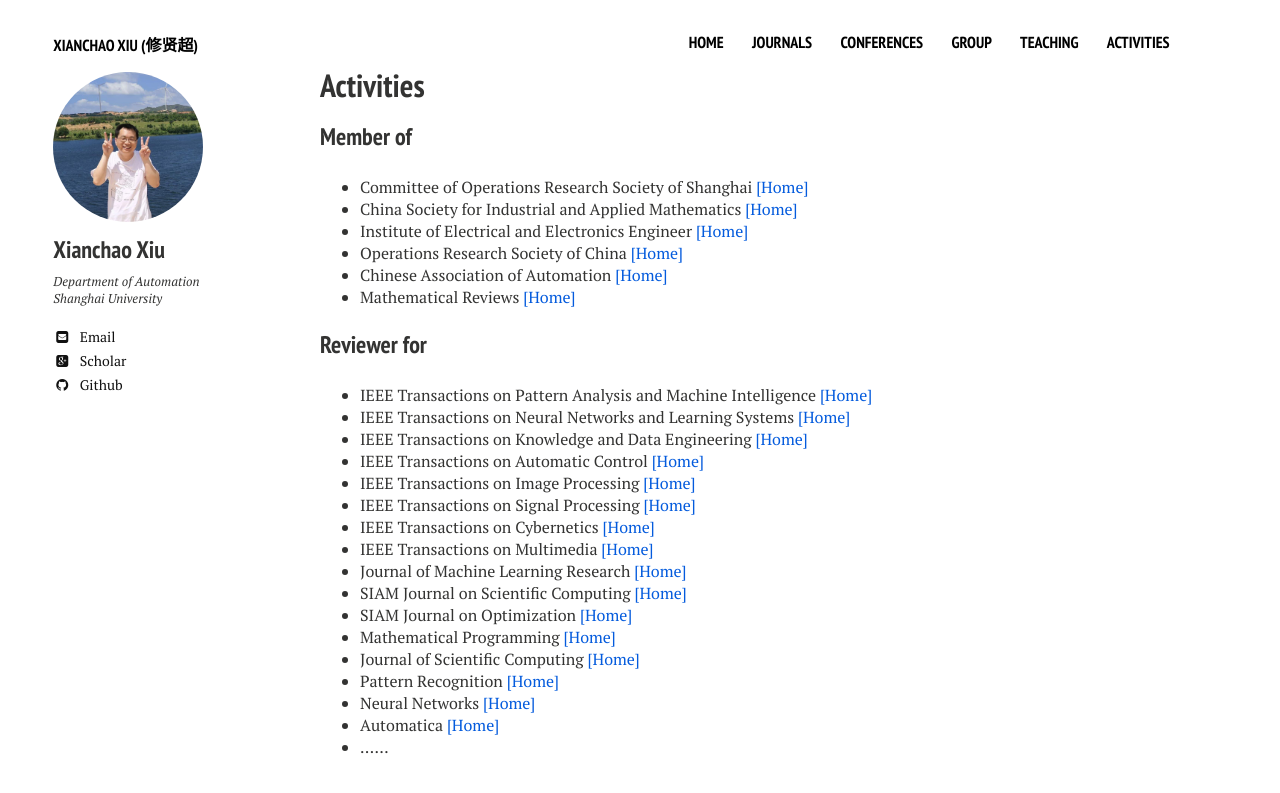
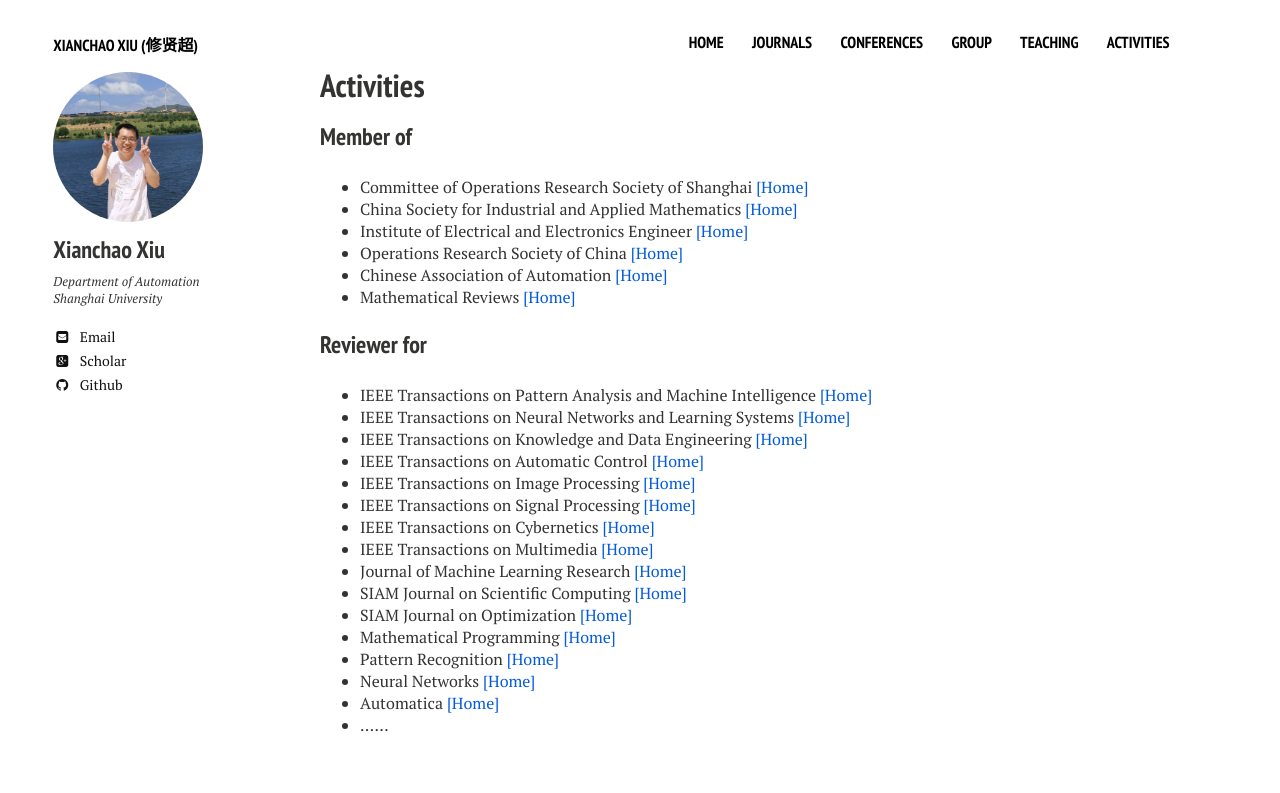
Before and after one commit to xianchaoxiu/xianchaoxiu.github.io, a Jekyll site: the page built from activities/index.md, in a window 1280 px wide. Shown: the top 793 px of the page. Built offline with Jekyll 4.4.1, drawn with Linux system fonts in a browser that asks for light colours; nearby versions of some CDN libraries.

Commit message:
Update index.md

```diff
--- a/activities/index.md
+++ b/activities/index.md
@@ -30,7 +30,6 @@ share: false
 * SIAM Journal on Scientific Computing <a href="https://www.siam.org/publications/siam-journals/siam-journal-on-scientific-computing/" class="textlink" target="_blank">[Home]</a> <br>
 * SIAM Journal on Optimization <a href="https://www.siam.org/publications/siam-journals/siam-journal-on-optimization/" class="textlink" target="_blank">[Home]</a> <br>
 * Mathematical Programming <a href="https://link.springer.com/journal/10107" class="textlink" target="_blank">[Home]</a> <br>
-* Journal of Scientific Computing <a href="https://link.springer.com/journal/10915" class="textlink" target="_blank">[Home]</a> <br>
 * Pattern Recognition <a href="https://www.sciencedirect.com/journal/pattern-recognition" class="textlink" target="_blank">[Home]</a> <br>
 * Neural Networks <a href="https://www.sciencedirect.com/journal/neural-networks" class="textlink" target="_blank">[Home]</a> <br>
 * Automatica <a href="https://www.sciencedirect.com/journal/automatica" class="textlink" target="_blank">[Home]</a> <br>
```
